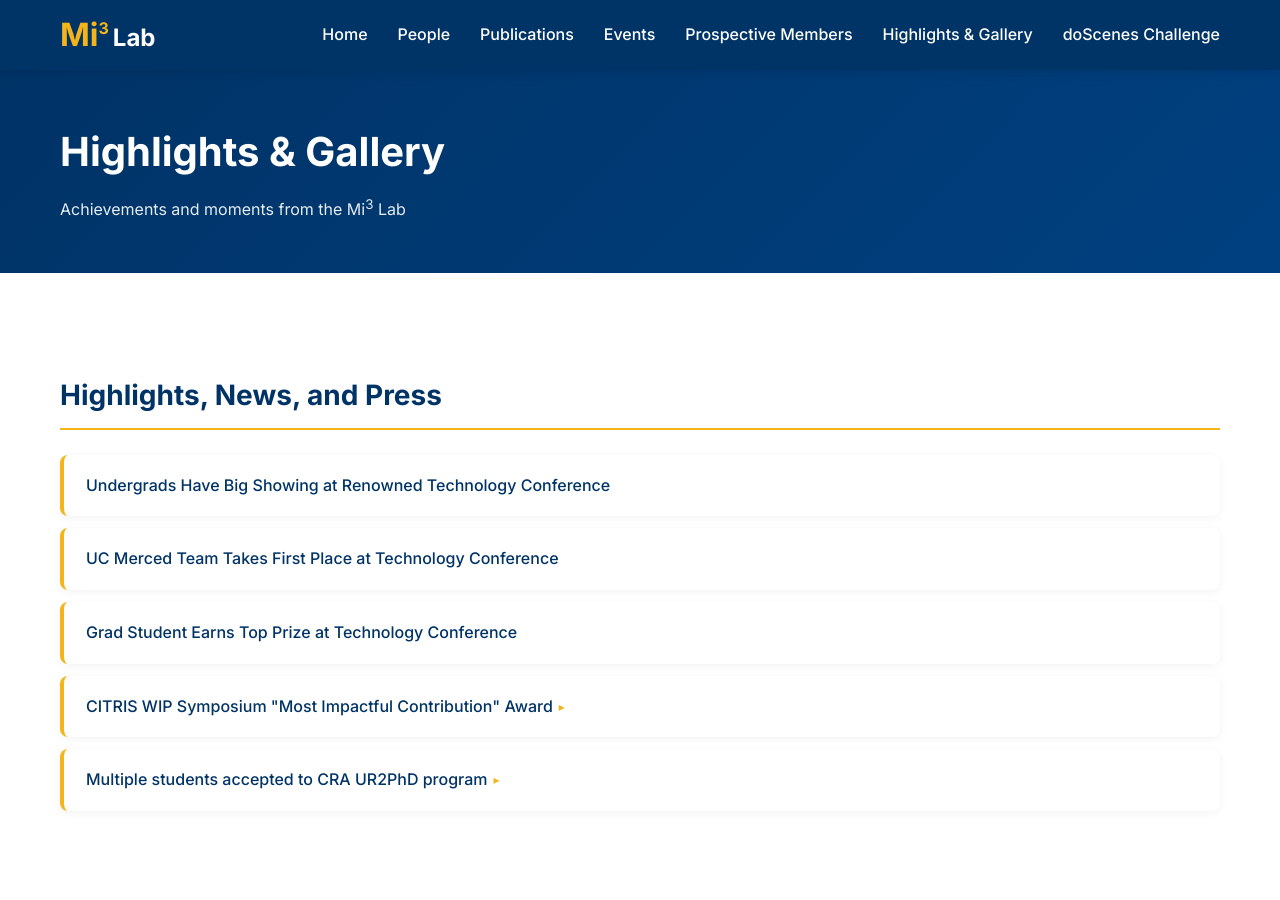
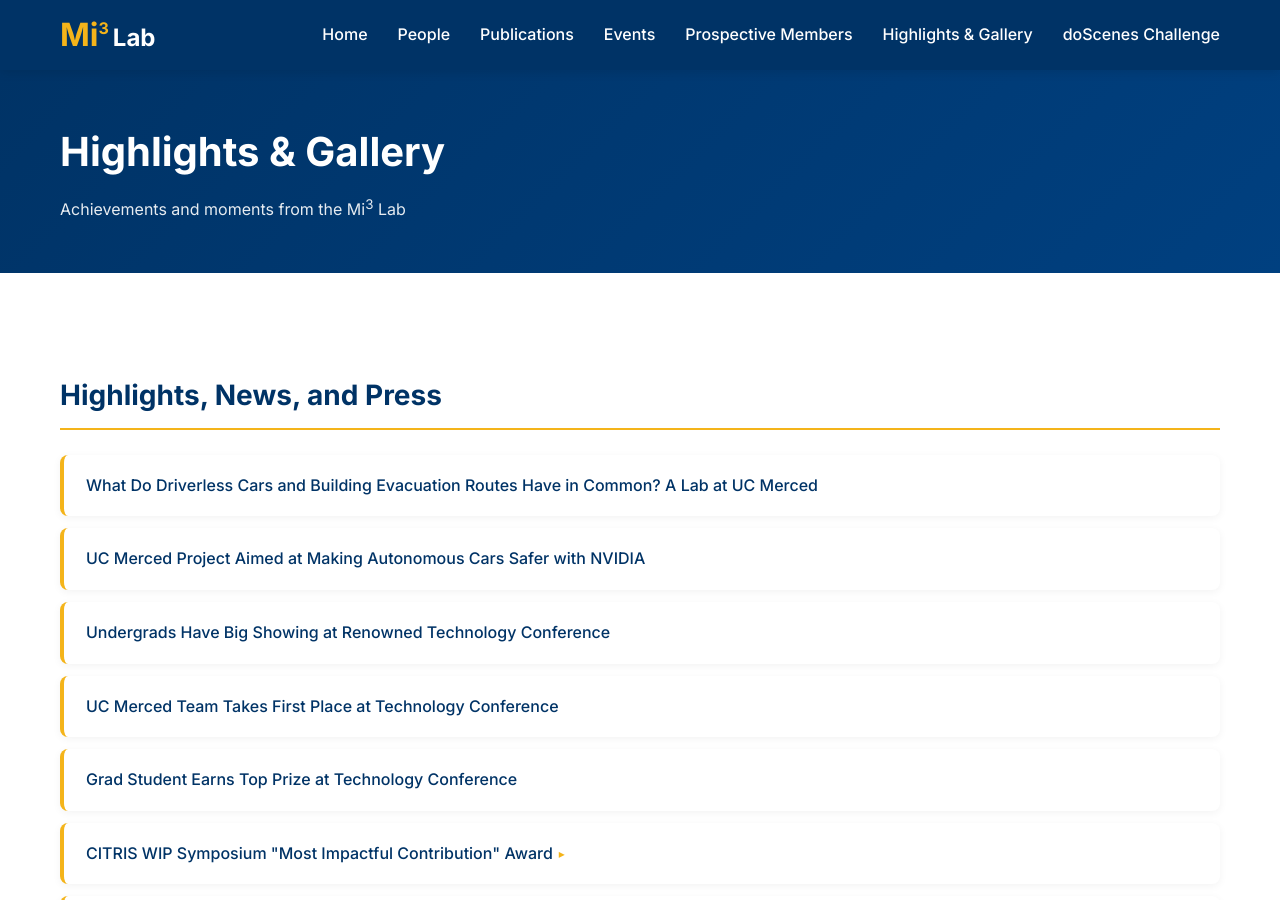
Before and after one commit to Mi3-Lab/mi3-lab.github.io, a Jekyll site: the page built from gallery.html, in a window 1280 px wide and 900 px high. Built offline with Jekyll 4.4.1, drawn with Linux system fonts in a browser that asks for light colours; some of the changed text lies outside the part shown.

Commit message:
Add ESV photos to gallery and two UCM press articles to news
Co-Authored-By: Claude Opus 4.7 <noreply@anthropic.com>

```diff
--- a/gallery.html
+++ b/gallery.html
@@ -14,6 +14,8 @@ title: Highlights & Gallery
   <section class="highlights-page-section">
     <h2>Highlights, News, and Press</h2>
     <ul class="highlights-list horizontal">
+      <li><a href="https://news.ucmerced.edu/news/2026/what-do-driverless-cars-and-building-evacuation-routes-have-common-lab-uc-merced">What Do Driverless Cars and Building Evacuation Routes Have in Common? A Lab at UC Merced</a></li>
+      <li><a href="https://news.ucmerced.edu/news/2026/uc-merced-project-aimed-making-autonomous-cars-safer-nvdia">UC Merced Project Aimed at Making Autonomous Cars Safer with NVIDIA</a></li>
       <li><a href="https://news.ucmerced.edu/content/undergrads-have-big-showing-renowned-technology-conference">Undergrads Have Big Showing at Renowned Technology Conference</a></li>
       <li><a href="https://news.ucmerced.edu/content/uc-merced-team-takes-first-place-technology-conference">UC Merced Team Takes First Place at Technology Conference</a></li>
       <li><a href="https://news.ucmerced.edu/content/grad-student-earns-top-prize-technology-conference">Grad Student Earns Top Prize at Technology Conference</a></li>
@@ -101,6 +103,18 @@ title: Highlights & Gallery
         <div class="gallery-img-wrap"><img src="/assets/images/photos/ross_and_jim.webp" alt="Professor Greer and Representative Jim Costa at Fresno International Transportation Innovations Summit"></div>
         <p class="gallery-caption">Professor Greer and Representative Jim Costa at Fresno International Transportation Innovations Summit</p>
       </div>
+      <div class="gallery-item">
+        <div class="gallery-img-wrap"><img src="/assets/images/photos/esv_stage.jpg" alt="Mi³ Lab at ESV Conference"></div>
+        <p class="gallery-caption">Mi³ Lab at ESV Conference</p>
+      </div>
+      <div class="gallery-item">
+        <div class="gallery-img-wrap"><img src="/assets/images/photos/esv-small-stage.jpg" alt="Mi³ Lab presenting at ESV Conference"></div>
+        <p class="gallery-caption">Mi³ Lab presenting at ESV Conference</p>
+      </div>
+      <div class="gallery-item">
+        <div class="gallery-img-wrap"><img src="/assets/images/photos/esv-booth.jpg" alt="Mi³ Lab booth at ESV Conference"></div>
+        <p class="gallery-caption">Mi³ Lab booth at ESV Conference</p>
+      </div>
     </div>
 
     <h3 style="margin-top: 2.5rem;">Lab Life &amp; Team</h3>
```
Also changed, not shown: assets/images/photos/esv-booth.jpg (added), assets/images/photos/esv-small-stage.jpg (added), assets/images/photos/esv_stage.jpg (added).
